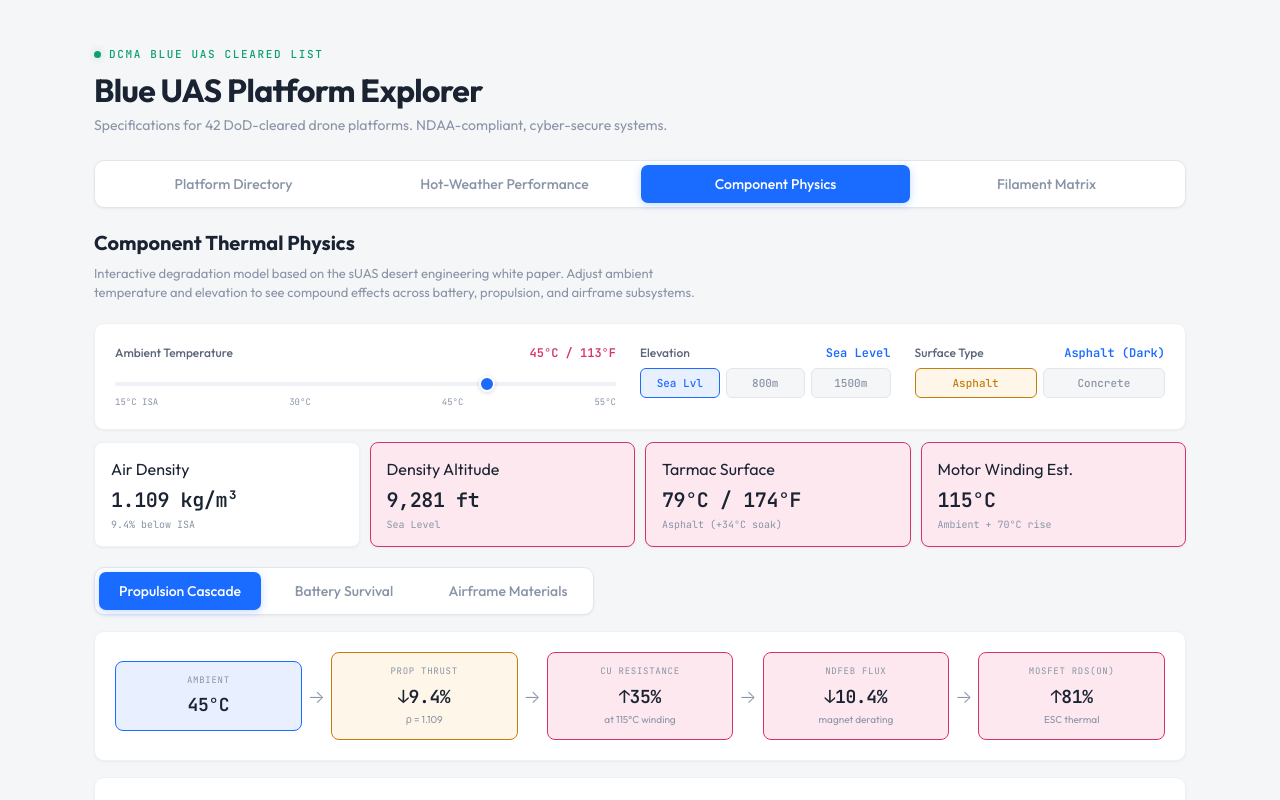
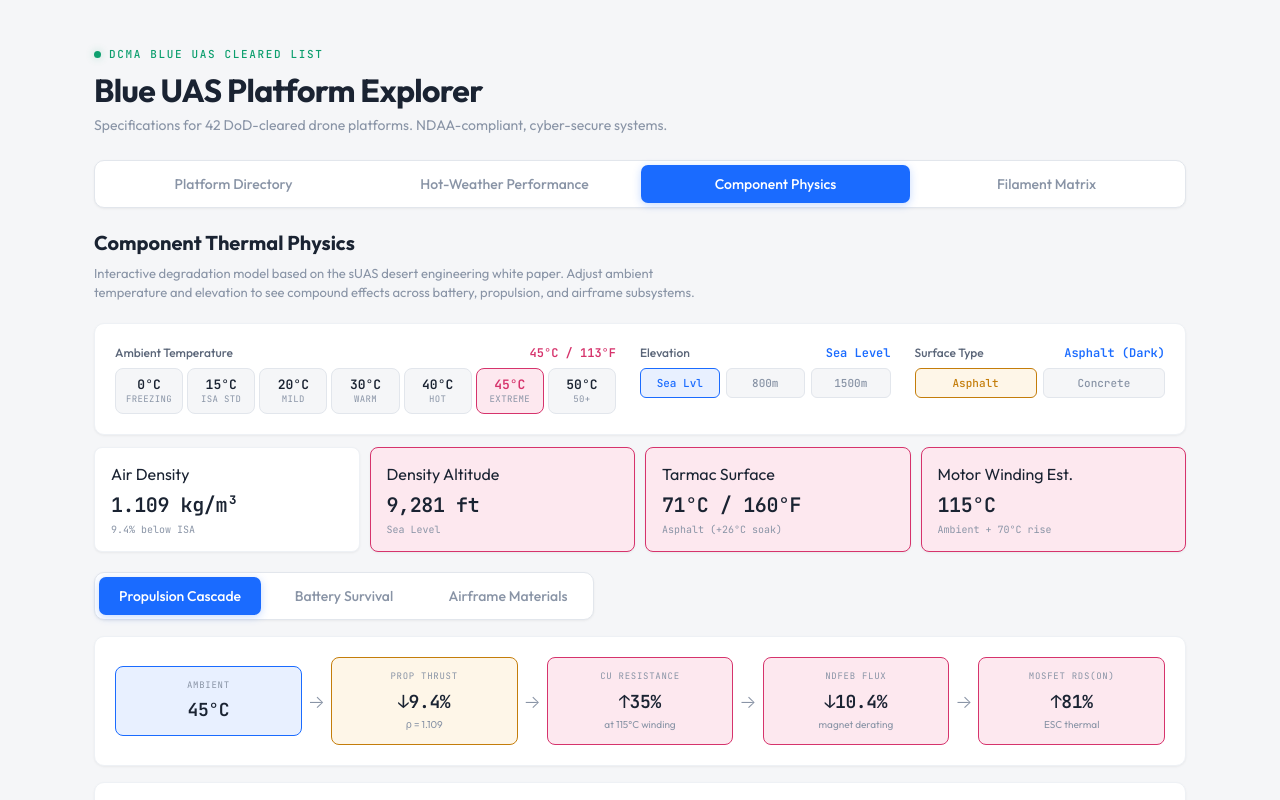
Before and after one commit to MatthewK84/blue_uas_starter, a React (Vite) app: page / in a window 1280 px wide. Both pictures are taken after a click on the button "Component Physics". Shown: the top 800 px of the page. Built offline with nearby package versions, Linux system fonts and the light colour scheme.

Commit message:
Add files via upload

```diff
--- a/src/ComponentPhysics.tsx
+++ b/src/ComponentPhysics.tsx
@@ -33,19 +33,61 @@ function densityAltitudeFt(tempC: number, elevM: number): number {
 
 /**
  * Tarmac / ground surface heat soak model.
- * Light-colored surfaces (concrete, Cerakote white): minimum +20 °C above ambient.
- * Dark-colored surfaces (asphalt, bare CF): minimum +30 °C above ambient.
- * Above 35 °C ambient the delta grows with solar loading; the minimums are floors.
+ *
+ * Based on field measurement data:
+ *
+ * ASPHALT (dark, albedo 0.05–0.15):
+ *   Absorbs 85–95% of solar energy. Surfaces often reach 60–80°C when ambient
+ *   exceeds 35°C. Recorded 74°C at 49°C ambient (166°F at 120°F). Typically
+ *   20–30°C above air temperature in full sun after hours of heat soak.
+ *
+ * CONCRETE (light gray, albedo 0.25–0.40):
+ *   Reflects 20–40% of solar energy. Surfaces typically reach 50–65°C when
+ *   ambient exceeds 35°C. Recorded 62°C in similar extreme conditions.
+ *   Typically 15–25°C above air temperature in full sun.
+ *
+ * Difference: asphalt runs 10–25°C hotter than adjacent concrete under
+ * identical conditions (field measurement: 63°C asphalt vs 51°C concrete curb).
+ *
+ * Below 35°C ambient, solar loading is lower and deltas are smaller.
  */
-function tarmacTemp(ambientC: number, surfaceColor: 'white' | 'black'): number {
-  if (surfaceColor === 'black') {
-    // Dark / asphalt: floor of +30 °C, scales up with ambient
-    const delta = Math.max(30, 30 + (ambientC - 35) * 0.4);
-    return Math.round(ambientC + delta);
+
+interface HeatSoakEntry {
+  ambient: number;
+  asphaltDelta: number;
+  concreteDelta: number;
+}
+
+const HEAT_SOAK_TABLE: HeatSoakEntry[] = [
+  { ambient: 0,  asphaltDelta: 3,  concreteDelta: 2 },
+  { ambient: 15, asphaltDelta: 8,  concreteDelta: 5 },
+  { ambient: 20, asphaltDelta: 12, concreteDelta: 8 },
+  { ambient: 30, asphaltDelta: 18, concreteDelta: 12 },
+  { ambient: 40, asphaltDelta: 23, concreteDelta: 17 },
+  { ambient: 45, asphaltDelta: 26, concreteDelta: 19 },
+  { ambient: 50, asphaltDelta: 28, concreteDelta: 20 },
+];
+
+function interpolateHeatSoak(tempC: number, surface: 'asphalt' | 'concrete'): number {
+  const key = surface === 'asphalt' ? 'asphaltDelta' : 'concreteDelta';
+  const table = HEAT_SOAK_TABLE;
+
+  if (tempC <= table[0].ambient) return table[0][key];
+  if (tempC >= table[table.length - 1].ambient) return table[table.length - 1][key];
+
+  for (let i = 0; i < table.length - 1; i += 1) {
+    const lo = table[i];
+    const hi = table[i + 1];
+    if (tempC >= lo.ambient && tempC <= hi.ambient) {
+      const ratio = (tempC - lo.ambient) / (hi.ambient - lo.ambient);
+      return Math.round(lo[key] + ratio * (hi[key] - lo[key]));
+    }
   }
-  // Light / concrete: floor of +20 °C, scales modestly
-  const delta = Math.max(20, 20 + (ambientC - 35) * 0.2);
-  return Math.round(ambientC + delta);
+  return table[table.length - 1][key];
+}
+
+function tarmacTemp(ambientC: number, surfaceType: 'asphalt' | 'concrete'): number {
+  return ambientC + interpolateHeatSoak(ambientC, surfaceType);
 }
 
 function cuResistanceIncrease(windingTempC: number): number {
@@ -158,13 +200,24 @@ function PhysicsTooltip({ active, payload, label }: { active?: boolean; payload?
 export default function ComponentPhysicsTab() {
   const [ambientC, setAmbientC] = useState(45);
   const [elevM, setElevM] = useState(0);
-  const [surfaceColor, setSurfaceColor] = useState<'white' | 'black'>('black');
+  const [surfaceType, setSurfaceType] = useState<'asphalt' | 'concrete'>('asphalt');
   const [activeSection, setActiveSection] = useState<'propulsion' | 'battery' | 'airframe'>('propulsion');
+
+  /* Preset temperature options */
+  const TEMP_PRESETS = [
+    { value: 0,  label: '0°C',  labelF: '32°F',  desc: 'Freezing' },
+    { value: 15, label: '15°C', labelF: '59°F',  desc: 'ISA Std' },
+    { value: 20, label: '20°C', labelF: '68°F',  desc: 'Mild' },
+    { value: 30, label: '30°C', labelF: '86°F',  desc: 'Warm' },
+    { value: 40, label: '40°C', labelF: '104°F', desc: 'Hot' },
+    { value: 45, label: '45°C', labelF: '113°F', desc: 'Extreme' },
+    { value: 50, label: '50°C', labelF: '122°F', desc: '50+' },
+  ] as const;
 
   /* Computed values */
   const rho = airDensity(ambientC, elevM);
   const da = densityAltitudeFt(ambientC, elevM);
-  const tarmac = tarmacTemp(ambientC, surfaceColor);
+  const tarmac = tarmacTemp(ambientC, surfaceType);
   const winding = motorWindingTemp(ambientC);
   const cuR = cuResistanceIncrease(winding);
   const flux = ndfebFluxLoss(winding);
@@ -236,10 +289,15 @@ export default function ComponentPhysicsTab() {
                   color: ambientC >= 50 ? '#991b1b' : ambientC >= 45 ? '#d6336c' : ambientC >= 35 ? '#c47d0a' : '#0d9f6e'
                 }}>{ambientC}°C / {Math.round(ambientC * 9 / 5 + 32)}°F</span>
               </div>
-              <input type="range" className="range-slider" min={15} max={55} step={1}
-                value={ambientC} onChange={e => setAmbientC(+e.target.value)} />
-              <div className="range-marks">
-                <span>15°C ISA</span><span>30°C</span><span>45°C</span><span>55°C</span>
+              <div className="temp-presets">
+                {TEMP_PRESETS.map(p => (
+                  <button key={p.value}
+                    className={`temp-preset-btn ${ambientC === p.value ? 'active' : ''} ${p.value >= 45 ? 'hot' : p.value >= 35 ? 'warm' : ''}`}
+                    onClick={() => setAmbientC(p.value)}>
+                    <span className="temp-preset-deg">{p.label}</span>
+                    <span className="temp-preset-desc">{p.desc}</span>
+                  </button>
+                ))}
               </div>
             </div>
             <div className="control-group" style={{ flex: 1 }}>
@@ -257,13 +315,13 @@ export default function ComponentPhysicsTab() {
             <div className="control-group" style={{ flex: 1 }}>
               <div className="constraint-header">
                 <span className="constraint-label">Surface Type</span>
-                <span className="constraint-value">{surfaceColor === 'black' ? 'Asphalt (Dark)' : 'Concrete (Light)'}</span>
+                <span className="constraint-value">{surfaceType === 'asphalt' ? 'Asphalt (Dark)' : 'Concrete (Light)'}</span>
               </div>
               <div className="group-toggles">
-                <button className={`group-toggle-btn ${surfaceColor === 'black' ? 'g3 active' : ''}`}
-                  onClick={() => setSurfaceColor('black')}>Asphalt</button>
-                <button className={`group-toggle-btn ${surfaceColor === 'white' ? 'g1 active' : ''}`}
-                  onClick={() => setSurfaceColor('white')}>Concrete</button>
+                <button className={`group-toggle-btn ${surfaceType === 'asphalt' ? 'g3 active' : ''}`}
+                  onClick={() => setSurfaceType('asphalt')}>Asphalt</button>
+                <button className={`group-toggle-btn ${surfaceType === 'concrete' ? 'g1 active' : ''}`}
+                  onClick={() => setSurfaceType('concrete')}>Concrete</button>
               </div>
             </div>
           </div>
@@ -274,7 +332,7 @@ export default function ComponentPhysicsTab() {
           {[
             { l: 'Air Density', v: `${rho.toFixed(3)} kg/m³`, sub: `${((1 - rho / ISA_DENSITY) * 100).toFixed(1)}% below ISA`, warn: rho < 1.05 },
             { l: 'Density Altitude', v: `${da.toLocaleString()} ft`, sub: elevLabel, warn: da > 4000 },
-            { l: 'Tarmac Surface', v: `${tarmac}°C / ${Math.round(tarmac * 9 / 5 + 32)}°F`, sub: surfaceColor === 'black' ? `Asphalt (+${tarmac - ambientC}°C soak)` : `Concrete (+${tarmac - ambientC}°C soak)`, warn: tarmac > 70 },
+            { l: 'Tarmac Surface', v: `${tarmac}°C / ${Math.round(tarmac * 9 / 5 + 32)}°F`, sub: `${surfaceType === 'asphalt' ? 'Asphalt' : 'Concrete'} (+${tarmac - ambientC}°C soak)`, warn: tarmac > 60 },
             { l: 'Motor Winding Est.', v: `${winding}°C`, sub: 'Ambient + 70°C rise', warn: winding > 110 },
           ].map((r, i) => (
             <div key={i} className={`env-readout ${r.warn ? 'warn' : ''}`}>
@@ -550,24 +608,25 @@ export default function ComponentPhysicsTab() {
 
           {/* Surface color imperative */}
           <div className="mitigation-card">
-            <h3>Surface Protection Imperative</h3>
+            <h3>Surface Heat Soak Comparison</h3>
             <div className="surface-compare">
               <div className="surface-box black">
-                <div className="surface-label">Dark / Asphalt</div>
-                <div className="surface-delta">+{tarmacTemp(ambientC, 'black') - ambientC}°C above ambient</div>
-                <div className="surface-temp">{tarmacTemp(ambientC, 'black')}°C surface</div>
+                <div className="surface-label">Asphalt (Albedo 0.05–0.15)</div>
+                <div className="surface-delta">+{tarmacTemp(ambientC, 'asphalt') - ambientC}°C above ambient</div>
+                <div className="surface-temp">{tarmacTemp(ambientC, 'asphalt')}°C surface</div>
               </div>
               <div className="surface-vs">vs</div>
               <div className="surface-box white">
-                <div className="surface-label">Light / Concrete</div>
-                <div className="surface-delta">+{tarmacTemp(ambientC, 'white') - ambientC}°C above ambient</div>
-                <div className="surface-temp">{tarmacTemp(ambientC, 'white')}°C surface</div>
+                <div className="surface-label">Concrete (Albedo 0.25–0.40)</div>
+                <div className="surface-delta">+{tarmacTemp(ambientC, 'concrete') - ambientC}°C above ambient</div>
+                <div className="surface-temp">{tarmacTemp(ambientC, 'concrete')}°C surface</div>
               </div>
             </div>
             <p className="surface-note">
-              Dark surfaces (asphalt) soak ≥30 °C above ambient; light surfaces (concrete, Cerakote white) soak ≥20 °C above ambient.
-              Every sUAS for Middle East operations must be white or light silver.
-              Cerakote ceramic-polymer coatings at 12–25 µm deliver UV stability exceeding 1,000 hrs QUV weathering.
+              Asphalt absorbs 85–95% of solar energy; at {ambientC}°C ambient, surfaces reach {tarmacTemp(ambientC, 'asphalt')}°C after hours of heat soak.
+              Concrete reflects 20–40%, staying {tarmacTemp(ambientC, 'asphalt') - tarmacTemp(ambientC, 'concrete')}°C cooler at {tarmacTemp(ambientC, 'concrete')}°C.
+              {ambientC >= 35 && ' Every sUAS for hot-climate operations must be white or light silver.'}
+              {ambientC >= 35 && ' Cerakote ceramic-polymer coatings (12–25 µm) deliver UV stability exceeding 1,000 hrs QUV weathering.'}
             </p>
           </div>
         </div>
--- a/src/index.css
+++ b/src/index.css
@@ -153,6 +153,61 @@ body { background: var(--bg); color: var(--text-primary); font-family: 'Outfit',
 }
 .control-row { display: flex; gap: 24px; flex-wrap: wrap; }
 .control-group { min-width: 160px; }
+
+/* Temperature preset radio buttons */
+.temp-presets {
+  display: flex;
+  gap: 4px;
+  flex-wrap: wrap;
+}
+.temp-preset-btn {
+  display: flex;
+  flex-direction: column;
+  align-items: center;
+  gap: 1px;
+  padding: 8px 10px;
+  border: 1.5px solid var(--border);
+  border-radius: 8px;
+  background: var(--bg);
+  cursor: pointer;
+  transition: all 0.15s;
+  font-family: 'Outfit', sans-serif;
+  flex: 1;
+  min-width: 54px;
+}
+.temp-preset-btn:hover {
+  border-color: var(--text-tertiary);
+  background: var(--surface);
+}
+.temp-preset-btn.active {
+  border-color: var(--accent);
+  background: var(--accent-light);
+}
+.temp-preset-btn.active.warm {
+  border-color: var(--amber);
+  background: var(--amber-light);
+}
+.temp-preset-btn.active.hot {
+  border-color: var(--red);
+  background: var(--red-light);
+}
+.temp-preset-deg {
+  font-size: 13px;
+  font-weight: 700;
+  font-family: 'JetBrains Mono', monospace;
+  color: var(--text-primary);
+  line-height: 1.2;
+}
+.temp-preset-btn.active .temp-preset-deg { color: var(--accent); }
+.temp-preset-btn.active.warm .temp-preset-deg { color: var(--amber); }
+.temp-preset-btn.active.hot .temp-preset-deg { color: var(--red); }
+.temp-preset-desc {
+  font-size: 9px;
+  color: var(--text-tertiary);
+  font-family: 'JetBrains Mono', monospace;
+  text-transform: uppercase;
+  letter-spacing: 0.04em;
+}
 
 /* Environment readouts */
 .env-readouts {
@@ -758,6 +813,10 @@ body { background: var(--bg); color: var(--text-primary); font-family: 'Outfit',
   .control-row { flex-direction: column; gap: 16px; }
   .control-group { min-width: 0; }
 
+  /* Temp presets: wrap to two rows on tablet */
+  .temp-presets { gap: 4px; }
+  .temp-preset-btn { padding: 6px 8px; min-width: 48px; }
+
   /* Cascade: vertical flow */
   .cascade-grid {
     flex-direction: column;
@@ -892,6 +951,12 @@ body { background: var(--bg); color: var(--text-primary); font-family: 'Outfit',
   /* Filter selects: full width each */
   .filter-select { flex: 1 1 100%; }
 
+  /* Temp presets: compact grid for small screens */
+  .temp-presets { gap: 3px; }
+  .temp-preset-btn { padding: 5px 4px; min-width: 40px; }
+  .temp-preset-deg { font-size: 11px; }
+  .temp-preset-desc { font-size: 8px; }
+
   /* Drone cards: tighter */
   .drone-card { padding: 10px 12px; }
   .model-name { font-size: 14px; }
```
